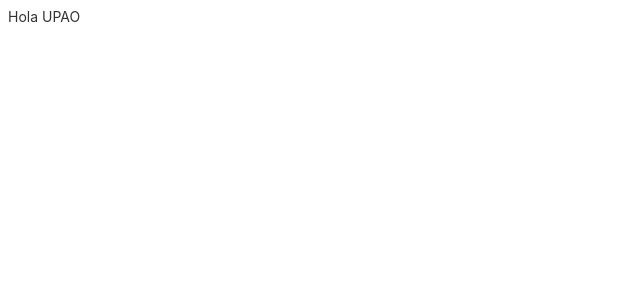
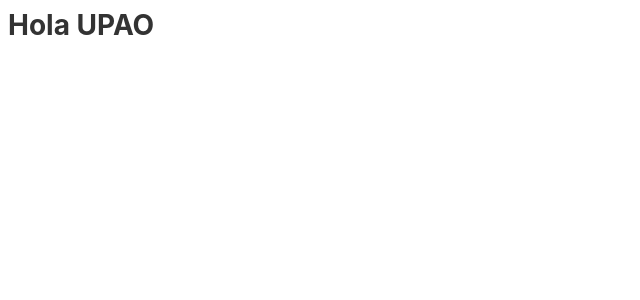
Before and after one commit to AliLozano/todoapp, an Angular app: page / in a window 1280 px wide. Shown: the top 300 px of the page, without its empty margins (0-640 px from the left). Built offline with nearby package versions, Linux system fonts and the light colour scheme.

Commit message:
h1 added

```diff
--- a/src/app/app.component.html
+++ b/src/app/app.component.html
@@ -302,7 +302,7 @@
   }
 </style>
 
-Hola UPAO
+<h1>Hola UPAO</h1>
 
 <!-- * * * * * * * * * * * * * * * * * * * * * * * * * * * * * * * -->
 <!-- * * * * * * * * * * * The content above * * * * * * * * * * * -->
```
